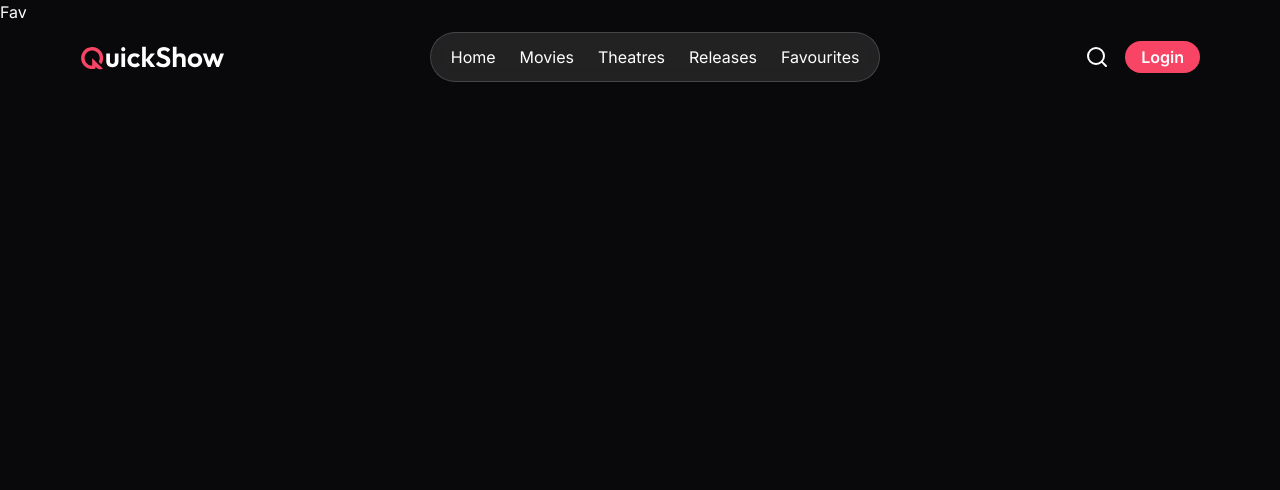
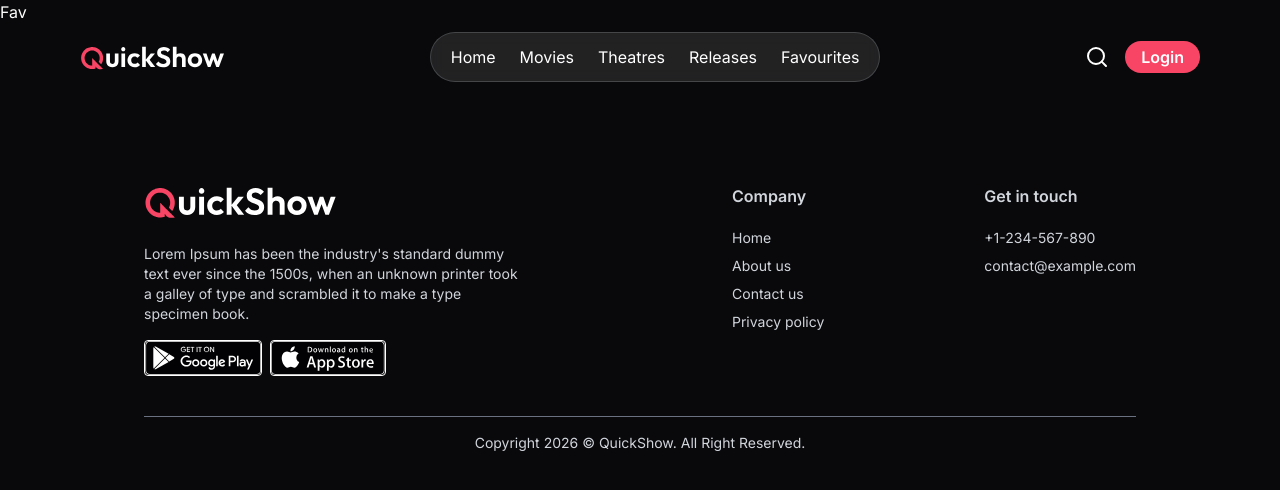
Before and after one commit to soumishjain/QuickShow, a React (Vite) app in the folder client/: page /favourite in a window 1280 px wide. Shown: the top 490 px of the page. Built offline with nearby package versions, Linux system fonts and the light colour scheme; no server answers.

Commit message:
trailer section and footer done

```diff
--- a/client/src/components/Footer.jsx
+++ b/client/src/components/Footer.jsx
@@ -1,9 +1,43 @@
 import React from 'react'
+import { assets } from '../assets/assets'
 
 const Footer = () => {
   return (
-    <div>
-    </div>
+    <footer className="px-6 mt-40 md:px-16 lg:px-36 w-full text-gray-300">
+            <div className="flex flex-col md:flex-row justify-between w-full gap-10 border-b border-gray-500 pb-10">
+                <div className="md:max-w-96">
+                    <img alt="" class="h-9" src={assets.logo} />
+                    <p className="mt-6 text-sm">
+                        Lorem Ipsum has been the industry's standard dummy text ever since the 1500s, when an unknown printer took a galley of type and scrambled it to make a type specimen book.
+                    </p>
+                    <div className="flex items-center gap-2 mt-4">
+                        <img src={assets.googlePlay} alt="google play" className="h-9 w-auto border border-white rounded" />
+                        <img src={assets.appStore} alt="app store" className="h-9 w-auto border border-white rounded" />
+                    </div>
+                </div>
+                <div className="flex-1 flex items-start md:justify-end gap-20 md:gap-40">
+                    <div>
+                        <h2 className="font-semibold mb-5">Company</h2>
+                        <ul className="text-sm space-y-2">
+                            <li><a href="#">Home</a></li>
+                            <li><a href="#">About us</a></li>
+                            <li><a href="#">Contact us</a></li>
+                            <li><a href="#">Privacy policy</a></li>
+                        </ul>
+                    </div>
+                    <div>
+                        <h2 className="font-semibold mb-5">Get in touch</h2>
+                        <div className="text-sm space-y-2">
+                            <p>+1-234-567-890</p>
+                            <p>contact@example.com</p>
+                        </div>
+                    </div>
+                </div>
+            </div>
+            <p className="pt-4 text-center text-sm pb-5">
+                Copyright {new Date().getFullYear()} © <a href="#">QuickShow</a>. All Right Reserved.
+            </p>
+        </footer>
   )
 }
 
--- a/client/src/components/Navbar.jsx
+++ b/client/src/components/Navbar.jsx
@@ -11,7 +11,7 @@ const Navbar = () => {
     const navigate = useNavigate()
   return (
     <div className='fixed z-50 max-md:px-6 max-md:py-4 px-20 py-8 w-full flex items-center justify-between max-md:justify-between gap-8'>
-        <Link>
+        <Link onClick={() => {scrollTo(0,0);}} to='/'>
         <img className='flex-1' src={assets.logo} alt="" />
         </Link>
 
--- /dev/null
+++ b/client/src/components/TrailerSection.jsx
@@ -0,0 +1,29 @@
+import React, { useState } from 'react'
+import { assets, dummyTrailers } from '../assets/assets'
+import BlurBg from './BlurBg'
+import ReactPlayer from 'react-player'
+import { PlayCircleIcon } from 'lucide-react'
+const TrailerSection = () => {
+    const [currentTrailer , setCurrentTrailer] = useState(dummyTrailers[0])
+  return (
+    <div className='relative gap-4 mt-5 py-5 max-md:px-10  md:px-65 max-md:h-[400px] h-[800px] w-full flex flex-col items-center'>
+    <BlurBg top='-50px' right='50px'/>
+    <div className='w-full'>
+        <h3 className='font-semibold text-xl max-md:text-md'>Trailers</h3>
+    </div>
+    <ReactPlayer className='' height={'100%'} width={'100%'} src={currentTrailer.videoUrl} controls />
+    <div className='group justify-center flex-wrap flex gap-4'>
+        {dummyTrailers.map((trailer) => (
+            <div onClick={() => {
+                setCurrentTrailer(trailer)
+            }} className='hover:-translate-y-1  duration-300 relative w-50 max-md:w-30 rounded-xl group-hover:not-hover:opacity-50 transition-all'>
+                <img className='rounded-xl' src={trailer.image} alt="" />
+                <PlayCircleIcon strokeWidth={1.6} className='absolute left-[50%] top-[50%] -translate-x-[50%] -translate-y-[50%] h-8 w-8'/>
+            </div>
+        ))}
+    </div>
+    </div>
+  )
+}
+
+export default TrailerSection
--- a/client/src/pages/Home.jsx
+++ b/client/src/pages/Home.jsx
@@ -1,12 +1,14 @@
 import React from 'react'
 import HeroSection from '../components/HeroSection'
 import FeaturedSection from '../components/FeaturedSection'
+import TrailerSection from '../components/TrailerSection'
 
 const Home = () => {
   return (
     <div>
       <HeroSection />
       <FeaturedSection />
+      <TrailerSection />
     </div>
   )
 }
```
